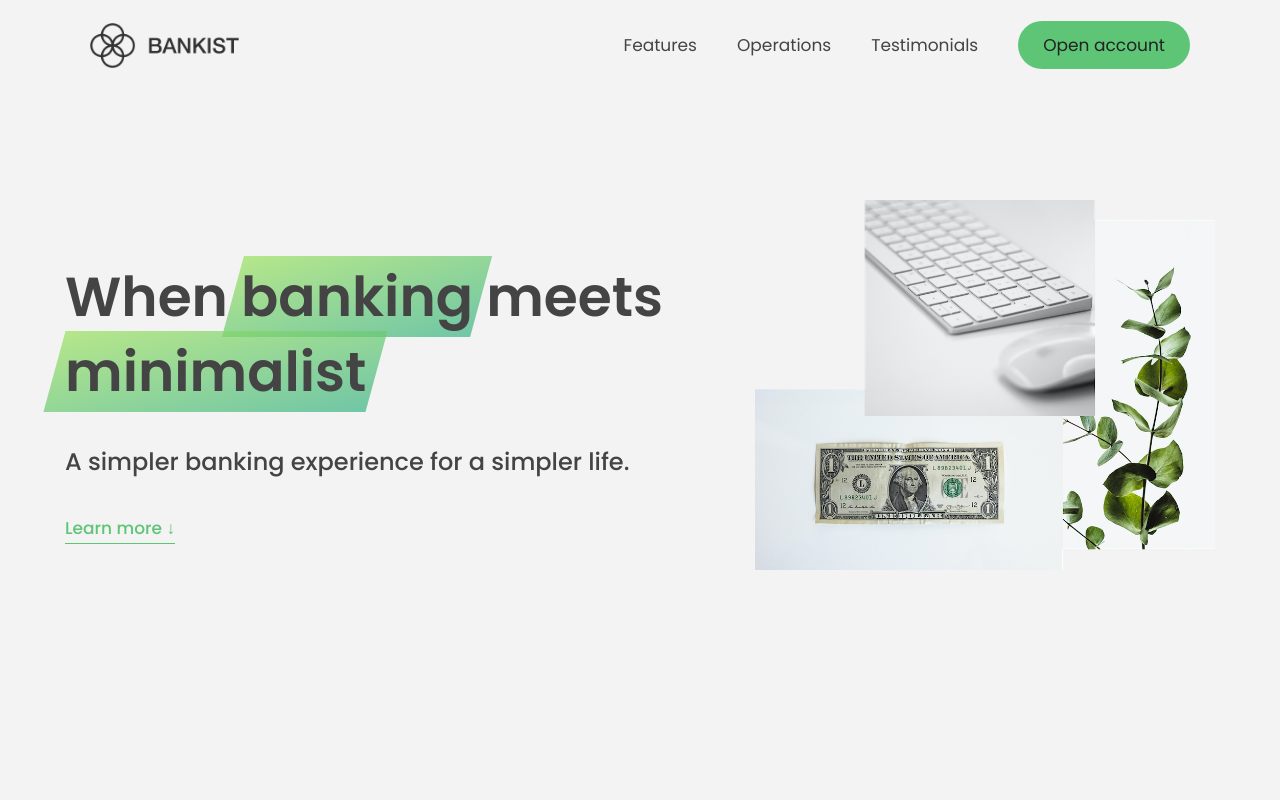
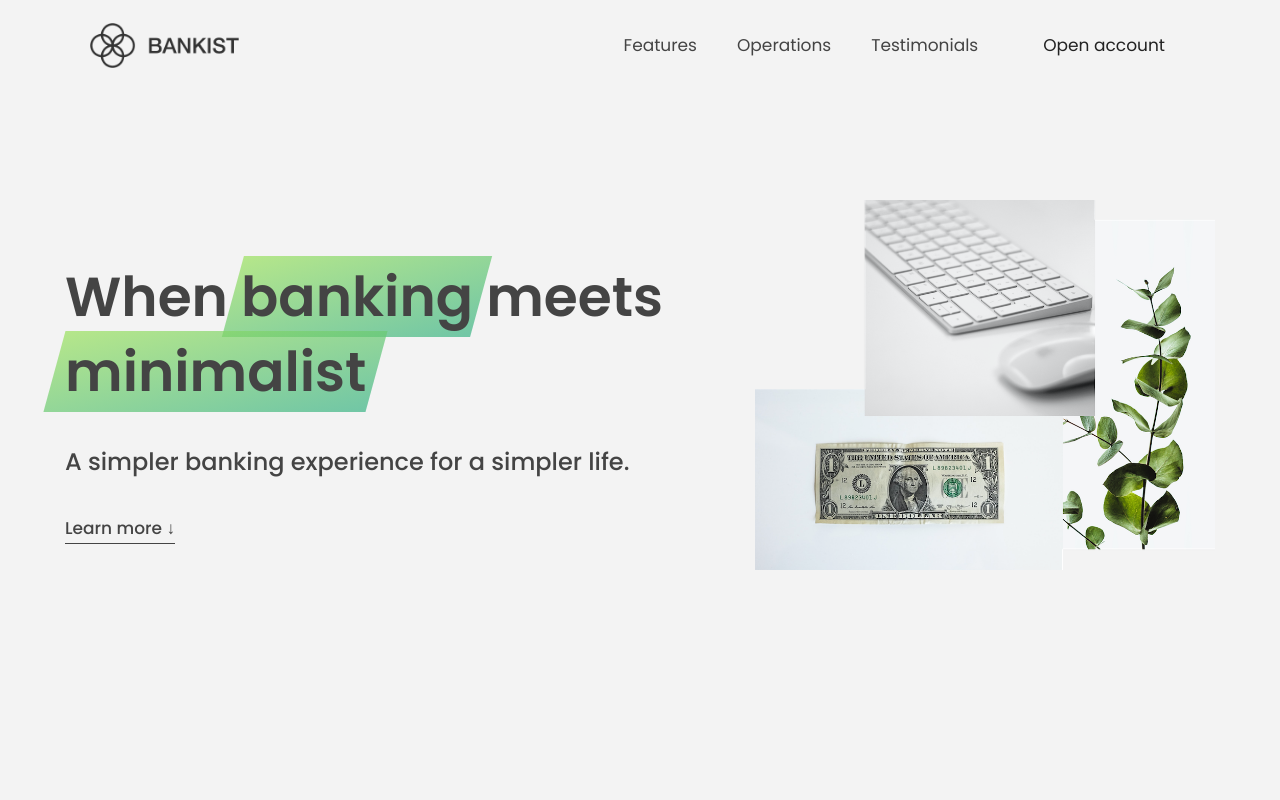
Before and after one commit to ShreeaSri/bank-management-app-landing-page, a plain HTML site: page index.html in a window 1280 px wide. Shown: the top 800 px of the page. Drawn offline with Linux system fonts and the light colour scheme.

Commit message:
changing style

```diff
--- a/style.css
+++ b/style.css
@@ -1,7 +1,6 @@
 /* The page is NOT responsive. You can implement responsiveness yourself if you wanna have some fun 😃 */
 
 :root {
-  --color-primary: #5ec576;
   --color-secondary: #ffcb03;
   --color-tertiary: #ff585f;
   --color-primary-darker: #4bbb7d;
```
